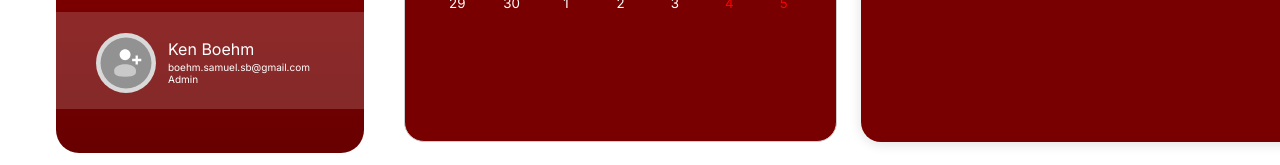
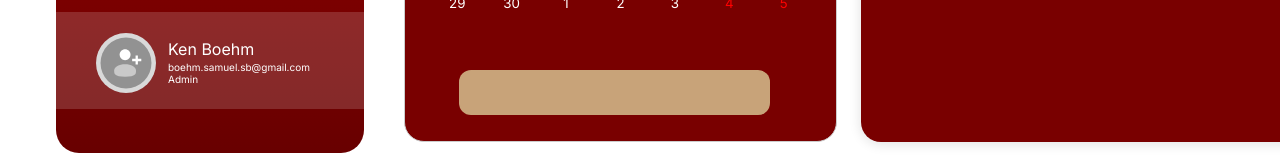
Before and after one commit to Ben-yon/volunteer-management-system, a React (Vite) app: page /profile-management in a window 1280 px wide. Shown: the part 899-1064 px from the top of the page. Built offline with nearby package versions, Linux system fonts and the light colour scheme.

Commit message:
work on dashboard card

```diff
--- a/src/widgets/Calendar.tsx
+++ b/src/widgets/Calendar.tsx
@@ -11,8 +11,8 @@ export const AdminCalendar = () => {
   return (
     <div className='rounded-[20px]'>
       <Calendar onChange={onChange} value={value} />
-      {/* <button className='w-[311px] h-[45px] bg-[#C8A379] rounded-[12px] relative -top-[98px] left-[55px]'>
-      </button> */}
+      <button className='w-[311px] h-[45px] bg-[#C8A379] rounded-[12px] relative -top-[72px] left-[55px]'>
+      </button>
     </div>
   );
 }
```
